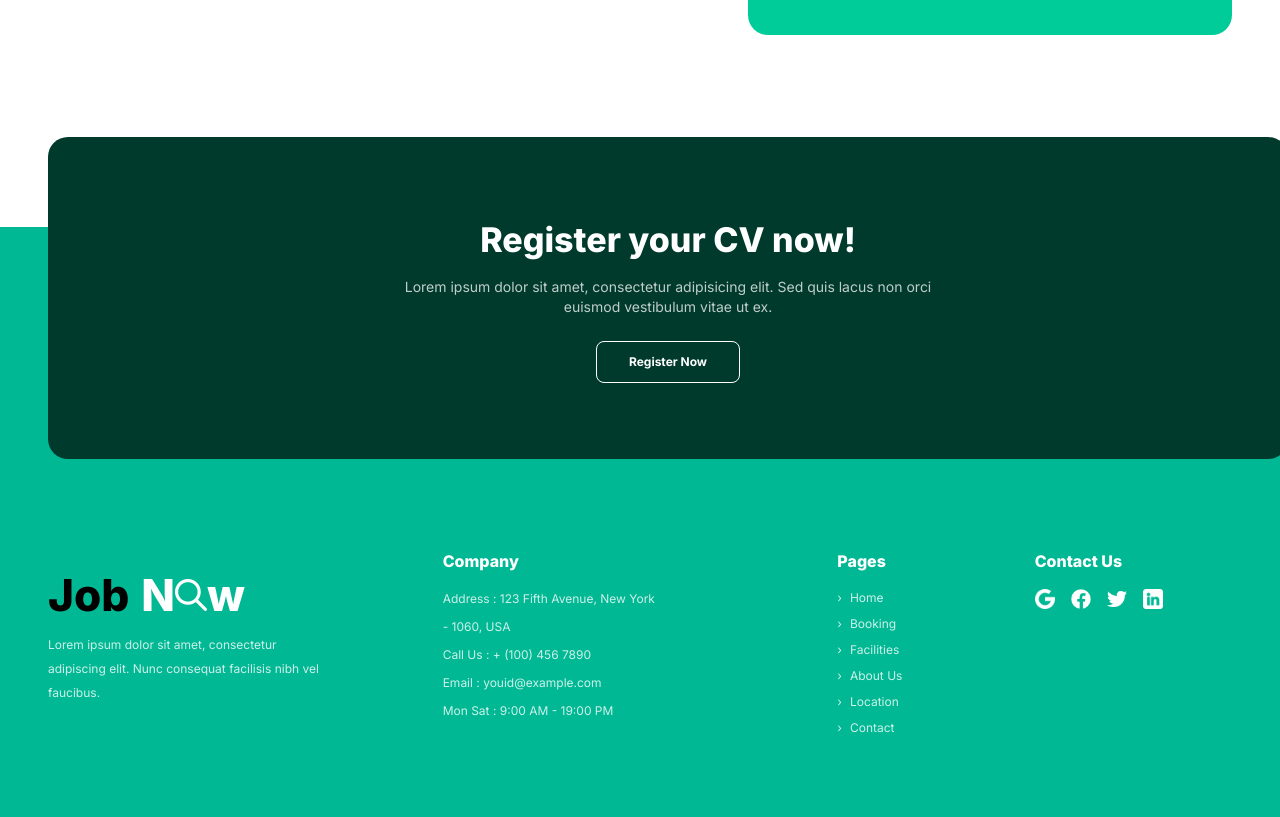
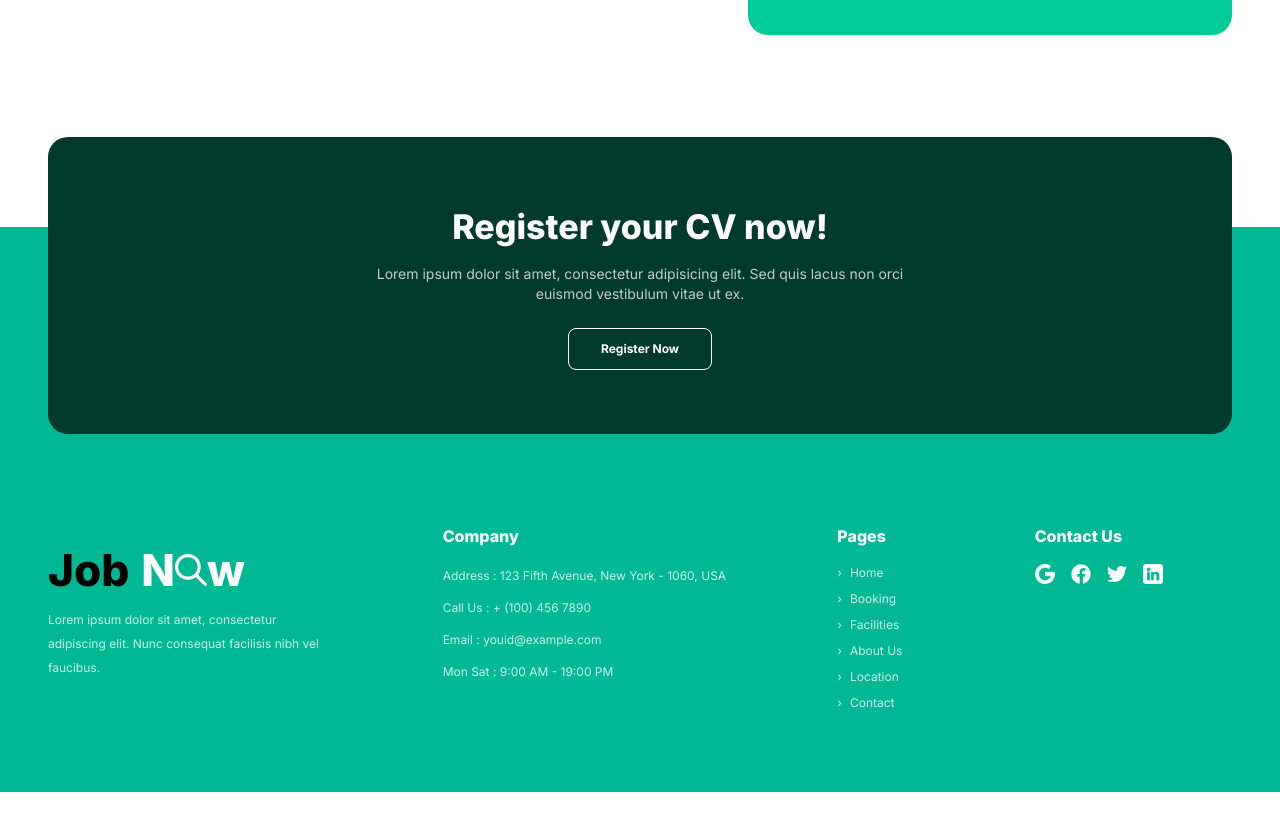
Before and after one commit to joseficani/jobnow, a Next.js app: page / in a window 1280 px wide. Shown: the part 3940-4757 px from the top of the page. After the commit the page ends 4732 px from the top, so only its background shows below. Built offline with nearby package versions, Linux system fonts and the light colour scheme.

Commit message:
updates code

```diff
--- a/components/Footer.jsx
+++ b/components/Footer.jsx
@@ -9,10 +9,13 @@ export default function FooterWithCta() {
         <div className="relative -top-[64px] md:-top-[90px]">
           <div
             className="
-              mx-auto w-full
-              rounded-[20px] bg-[#003a2c]
+              mx-auto
+              w-full
+              max-w-[1240px]
+              rounded-[20px]
+              bg-[#003a2c]
               px-6 py-10
-              md:h-[322px] md:w-[1240px] md:px-12 md:py-0
+              md:px-12 md:py-16
               flex flex-col items-center justify-center text-center
             "
           >
@@ -25,16 +28,18 @@ export default function FooterWithCta() {
               lacus non orci euismod vestibulum vitae ut ex.
             </p>
 
-            <button className="mt-6 h-[42px] px-8 rounded-[8px] border border-white text-white text-[12px] font-bold">
+            <a
+              href="#"
+              className="mt-6 inline-flex h-[42px] items-center justify-center px-8 rounded-[8px] border border-white text-white text-[12px] font-bold"
+            >
               Register Now
-            </button>
+            </a>
           </div>
         </div>
         <div className="pb-14 md:pb-20">
           <div className="hidden md:grid md:grid-cols-12 md:items-start">
             <div className="col-span-4 pt-6">
               <div className="flex items-center leading-none">
-
                 <span className="text-[44px] font-extrabold text-black">
                   Job
                 </span>
@@ -52,23 +57,19 @@ export default function FooterWithCta() {
                   priority
                 />
 
-                <span className="text-[44px] font-extrabold text-white">
-                  w
-                </span>
-
+                <span className="text-[44px] font-extrabold text-white">w</span>
               </div>
 
               <p className="mt-4 max-w-[280px] text-[12px] leading-6 text-white/80">
                 Lorem ipsum dolor sit amet, consectetur adipiscing elit. Nunc
                 consequat facilisis nibh vel faucibus.
               </p>
-
             </div>
             <div className="col-span-3">
               <h3 className="text-[16px] font-extrabold text-white">Company</h3>
-              <div className="mt-4 text-[12px] leading-5 text-white/80 md:space-y-2">
-                <p>Address : 123 Fifth Avenue, New York</p>
-                <p>- 1060, USA</p>
+
+              <div className="mt-4 text-[12px] leading-5 md:leading-6 text-white/80 md:space-y-2">
+                <p>Address : 123 Fifth Avenue, New York - 1060, USA</p>
                 <p>Call Us : + (100) 456 7890</p>
                 <p>Email : youid@example.com</p>
                 <p>Mon Sat : 9:00 AM - 19:00 PM</p>
@@ -79,30 +80,86 @@ export default function FooterWithCta() {
               <h3 className="text-[16px] font-extrabold text-white">Pages</h3>
 
               <ul className="mt-4 space-y-2 text-[12px] text-white/80">
-                <li className="flex items-center gap-2"><span>›</span> Home</li>
-                <li className="flex items-center gap-2"><span>›</span> Booking</li>
-                <li className="flex items-center gap-2"><span>›</span> Facilities</li>
-                <li className="flex items-center gap-2"><span>›</span> About Us</li>
-                <li className="flex items-center gap-2"><span>›</span> Location</li>
-                <li className="flex items-center gap-2"><span>›</span> Contact</li>
+                <li>
+                  <a href="#" className="flex items-center gap-2 hover:text-white">
+                    <span>›</span> Home
+                  </a>
+                </li>
+                <li>
+                  <a href="#" className="flex items-center gap-2 hover:text-white">
+                    <span>›</span> Booking
+                  </a>
+                </li>
+                <li>
+                  <a href="#" className="flex items-center gap-2 hover:text-white">
+                    <span>›</span> Facilities
+                  </a>
+                </li>
+                <li>
+                  <a href="#" className="flex items-center gap-2 hover:text-white">
+                    <span>›</span> About Us
+                  </a>
+                </li>
+                <li>
+                  <a href="#" className="flex items-center gap-2 hover:text-white">
+                    <span>›</span> Location
+                  </a>
+                </li>
+                <li>
+                  <a href="#" className="flex items-center gap-2 hover:text-white">
+                    <span>›</span> Contact
+                  </a>
+                </li>
               </ul>
             </div>
             <div className="col-span-2">
-              <h3 className="text-[16px] font-extrabold text-white">Contact Us</h3>
+              <h3 className="text-[16px] font-extrabold text-white">
+                Contact Us
+              </h3>
 
               <div className="mt-4 flex items-center gap-4">
-                <Image src="/images/social-google.png" alt="Google" width={20} height={20}/>
-                <Image src="/images/social-facebook.png" alt="Facebook" width={20} height={20}/>
-                <Image src="/images/social-twitter.png" alt="Twitter" width={20} height={20}/>
-                <Image src="/images/social-linkedin.png" alt="LinkedIn" width={20} height={20}/>
+                <a href="https://www.google.com" target="_blank" rel="noreferrer">
+                  <Image
+                    src="/images/social-google.png"
+                    alt="Google"
+                    width={20}
+                    height={20}
+                    className="hover:opacity-90"
+                  />
+                </a>
+                <a href="https://www.facebook.com" target="_blank" rel="noreferrer">
+                  <Image
+                    src="/images/social-facebook.png"
+                    alt="Facebook"
+                    width={20}
+                    height={20}
+                    className="hover:opacity-90"
+                  />
+                </a>
+                <a href="https://twitter.com" target="_blank" rel="noreferrer">
+                  <Image
+                    src="/images/social-twitter.png"
+                    alt="Twitter"
+                    width={20}
+                    height={20}
+                    className="hover:opacity-90"
+                  />
+                </a>
+                <a href="https://www.linkedin.com" target="_blank" rel="noreferrer">
+                  <Image
+                    src="/images/social-linkedin.png"
+                    alt="LinkedIn"
+                    width={20}
+                    height={20}
+                    className="hover:opacity-90"
+                  />
+                </a>
               </div>
             </div>
-
           </div>
           <div className="md:hidden">
             <div className="pt-2">
               <div className="flex items-center leading-none">
-
                 <span className="text-[44px] font-extrabold text-black">
                   Job
                 </span>
@@ -120,10 +177,7 @@ export default function FooterWithCta() {
                   priority
                 />
 
-                <span className="text-[44px] font-extrabold text-white">
-                  w
-                </span>
-
+                <span className="text-[44px] font-extrabold text-white">w</span>
               </div>
 
               <p className="mt-4 max-w-[260px] text-[12px] leading-6 text-white/80">
@@ -134,6 +188,7 @@ export default function FooterWithCta() {
             <div className="mt-10 grid grid-cols-2 gap-x-10">
               <div>
                 <h3 className="text-[16px] font-extrabold text-white">Company</h3>
+
                 <div className="mt-4 text-[12px] leading-5 text-white/80">
                   <p>Address : 123 Fifth Avenue, New York - 1060, USA</p>
                   <p>Call Us : + (100) 456 7890</p>
@@ -141,33 +196,87 @@ export default function FooterWithCta() {
                   <p>Mon Sat : 9:00 AM - 19:00 PM</p>
                 </div>
               </div>
+
               <div>
                 <h3 className="text-[16px] font-extrabold text-white">Pages</h3>
 
                 <ul className="mt-4 space-y-2 text-[12px] text-white/80">
-                  <li className="flex items-center gap-2"><span>›</span> Home</li>
-                  <li className="flex items-center gap-2"><span>›</span> Booking</li>
-                  <li className="flex items-center gap-2"><span>›</span> Facilities</li>
-                  <li className="flex items-center gap-2"><span>›</span> About Us</li>
-                  <li className="flex items-center gap-2"><span>›</span> Location</li>
-                  <li className="flex items-center gap-2"><span>›</span> Contact</li>
+                  <li>
+                    <a href="#" className="flex items-center gap-2 hover:text-white">
+                      <span>›</span> Home
+                    </a>
+                  </li>
+                  <li>
+                    <a href="#" className="flex items-center gap-2 hover:text-white">
+                      <span>›</span> Booking
+                    </a>
+                  </li>
+                  <li>
+                    <a href="#" className="flex items-center gap-2 hover:text-white">
+                      <span>›</span> Facilities
+                    </a>
+                  </li>
+                  <li>
+                    <a href="#" className="flex items-center gap-2 hover:text-white">
+                      <span>›</span> About Us
+                    </a>
+                  </li>
+                  <li>
+                    <a href="#" className="flex items-center gap-2 hover:text-white">
+                      <span>›</span> Location
+                    </a>
+                  </li>
+                  <li>
+                    <a href="#" className="flex items-center gap-2 hover:text-white">
+                      <span>›</span> Contact
+                    </a>
+                  </li>
                 </ul>
               </div>
-
             </div>
             <div className="mt-10">
               <h3 className="text-[16px] font-extrabold text-white">Contact Us</h3>
 
               <div className="mt-4 flex items-center gap-4">
-                <Image src="/images/social-google.png" alt="Google" width={20} height={20}/>
-                <Image src="/images/social-facebook.png" alt="Facebook" width={20} height={20}/>
-                <Image src="/images/social-twitter.png" alt="Twitter" width={20} height={20}/>
-                <Image src="/images/social-linkedin.png" alt="LinkedIn" width={20} height={20}/>
+                <a href="https://www.google.com" target="_blank" rel="noreferrer">
+                  <Image
+                    src="/images/social-google.png"
+                    alt="Google"
+                    width={20}
+                    height={20}
+                    className="hover:opacity-90"
+                  />
+                </a>
+                <a href="https://www.facebook.com" target="_blank" rel="noreferrer">
+                  <Image
+                    src="/images/social-facebook.png"
+                    alt="Facebook"
+                    width={20}
+                    height={20}
+                    className="hover:opacity-90"
+                  />
+                </a>
+                <a href="https://twitter.com" target="_blank" rel="noreferrer">
+                  <Image
+                    src="/images/social-twitter.png"
+                    alt="Twitter"
+                    width={20}
+                    height={20}
+                    className="hover:opacity-90"
+                  />
+                </a>
+                <a href="https://www.linkedin.com" target="_blank" rel="noreferrer">
+                  <Image
+                    src="/images/social-linkedin.png"
+                    alt="LinkedIn"
+                    width={20}
+                    height={20}
+                    className="hover:opacity-90"
+                  />
+                </a>
               </div>
             </div>
-
           </div>
-
         </div>
       </div>
     </section>
```
